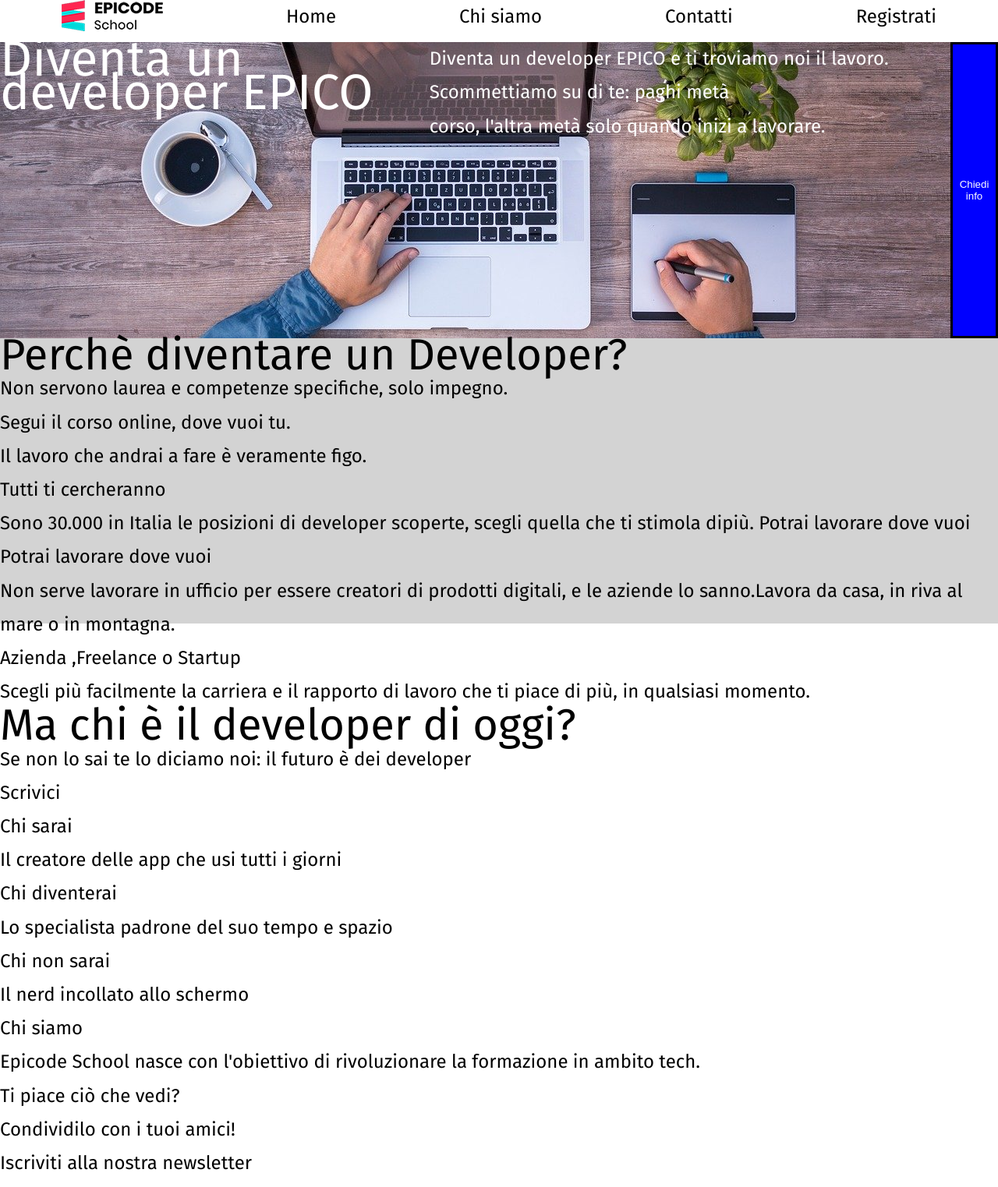
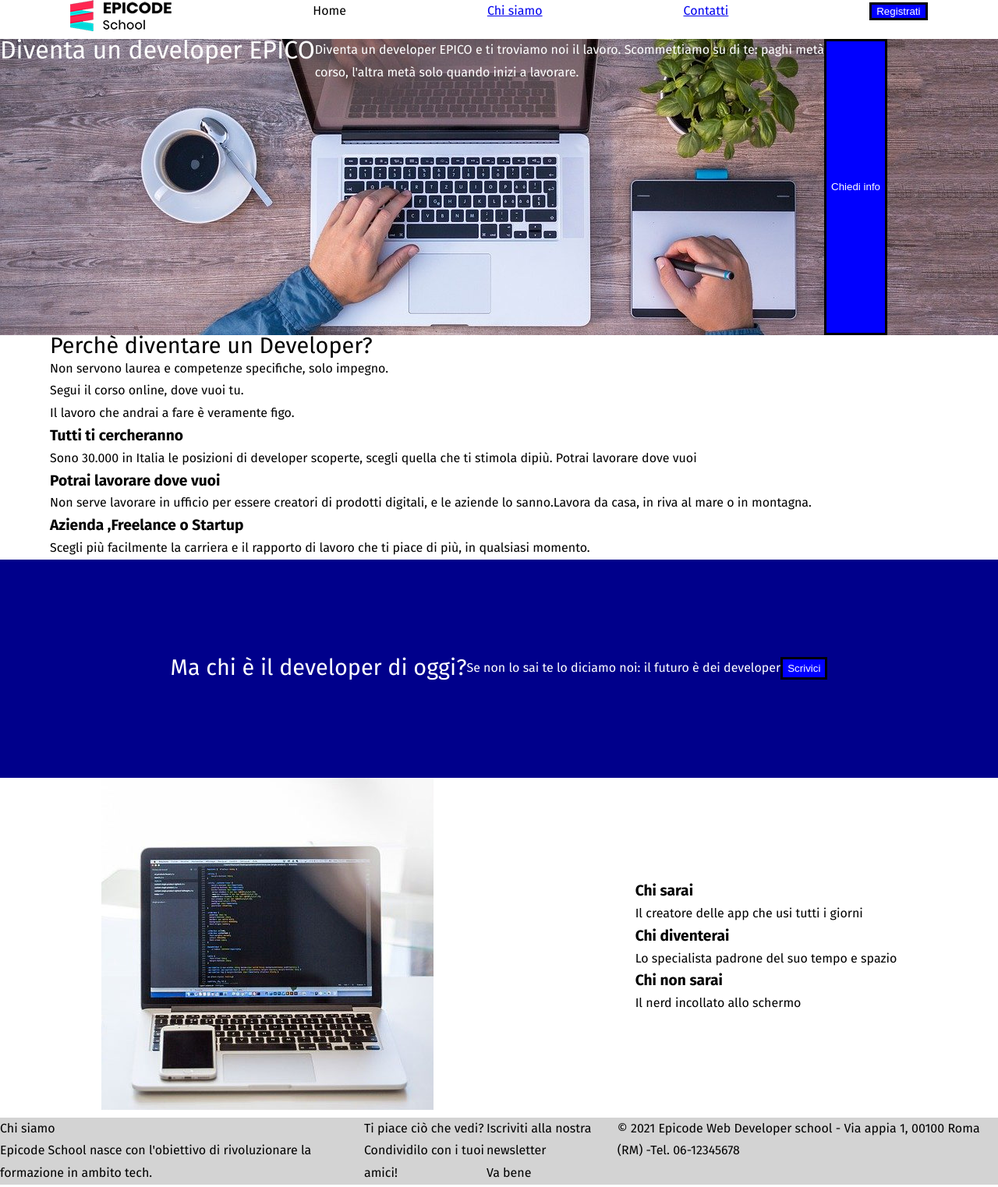
Before and after one commit to gigijeskai/u1-w2-d5-test-venerd-, a plain HTML site: page index.html in a window 1280 px wide. Shown: the top 1523 px of the page at 78% size. Drawn offline with Linux system fonts and the light colour scheme.

Commit message:
formattazione index css

```diff
--- a/assets/css/index-style.css
+++ b/assets/css/index-style.css
@@ -3,17 +3,20 @@ html,body {
     height: 100%;
   }
   h1 {
-    font-size: 4rem;
+    font-size: 2rem;
   }
   h2 {
-    font-size: 3.5rem;
+    font-size: 1.8rem;
+  }
+  h3 {
+    font-weight: bolder;
+    font-size: larger;
   }
 
   #container {
     width: 100%;
     height: 100%;
-    background-color: lightgray;
-    font-size: 1.5rem;
+font-size: 1rem;
     line-height: 1.8em;
     font-family: 'Fira Sans', sans-serif;
 }
@@ -35,7 +38,7 @@ header {
     min-height: 380px;
     background-position-y: center;
 }
-.button {
+button {
     background-color: blue;
     border: 3px solid black;
     color: white;
@@ -43,9 +46,35 @@ header {
 
 /* MAIN */
 #prima-section {
-
+    width: 90%;
+    margin: 0 auto;
+    height: auto;
+}
+#contenitori-articoli {
+    display: flex;
+}
+#section-blu {
+    background-color: darkblue;
+    color: white;
+    display: flex;
+    flex-wrap: wrap;
+    justify-content: center;
+    height: 280px;
+    align-content: space-around;
+}
+#seconda-section {
+    display: flex;
+    flex-direction: row;
+    justify-content: space-around;
+    align-items: center;
 }
 
+
+
 /* FOOTER */
+footer {
+    background-color: lightgrey;
+    display: flex;
+}
 
 /* RESPONSIVE */
--- a/index.html
+++ b/index.html
@@ -20,9 +20,9 @@
       <div id="nav-bar">
         <div id="logo"><img src="./assets/images/logo.png" alt="logo-epicode" /></div>
         <div class="nav-button">Home</div>
-        <div class="nav-button">Chi siamo</div>
-        <div class="nav-button">Contatti</div>
-        <div class="nav-button">Registrati</div>
+        <div class="nav-button"><a href="./chi-siamo.html">Chi siamo</a></div>
+        <div class="nav-button"><a href="./contatti.html">Contatti</a></div>
+        <div class="nav-button"><button>Registrati</button></div>
       </div>
       <header>
         <h1>Diventa un developer EPICO</h1>
@@ -30,14 +30,15 @@
           Diventa un developer EPICO e ti troviamo noi il lavoro. Scommettiamo su di te: paghi metà<br />
           corso, l'altra metà solo quando inizi a lavorare.
         </p>
-        <button class="button">Chiedi info</button>
+        <button>Chiedi info</button>
       </header>
       <main>
-        <section>
+        <section id="prima-section">
           <h2>Perchè diventare un Developer?</h2>
           <p>Non servono laurea e competenze specifiche, solo impegno.</p>
           <p>Segui il corso online, dove vuoi tu.</p>
           <p>Il lavoro che andrai a fare è veramente figo.</p>
+          <div id="contenitore-articoli">
             <article>
               <h3>Tutti ti cercheranno</h3>
               <p>Sono 30.000 in Italia le posizioni di developer scoperte, scegli quella che ti stimola dipiù. Potrai lavorare dove vuoi</p>
@@ -50,13 +51,19 @@
               <h3>Azienda ,Freelance o Startup</h3>
               <p>Scegli più facilmente la carriera e il rapporto di lavoro che ti piace di più, in qualsiasi momento.</p>
             </article>
+          </div>
         </section>
-        <section>
+        <section id="section-blu">
           <h2>Ma chi è il developer di oggi?</h2>
           <p>Se non lo sai te lo diciamo noi: il futuro è dei developer</p>
-          <p>Scrivici</p>
+
+          <button>Scrivici</button>
         </section>
-        <section>
+        <section id="seconda-section">
+          <div id="immagine-notebook">
+            <img src="./assets/images/notebook.jpg" alt="immagine di un pc" />
+          </div>
+          <div id="articoli">
             <article>
               <h3>Chi sarai</h3>
               <p>Il creatore delle app che usi tutti i giorni</p>
@@ -69,6 +76,7 @@
               <h3>Chi non sarai</h3>
               <p>Il nerd incollato allo schermo</p>
             </article>
+          </div>
         </section>
       </main>
       <footer>
```
Also changed, not shown: assets/css/chisiamo-style.css (added). Lines whose indentation alone changed are shown as unchanged.
